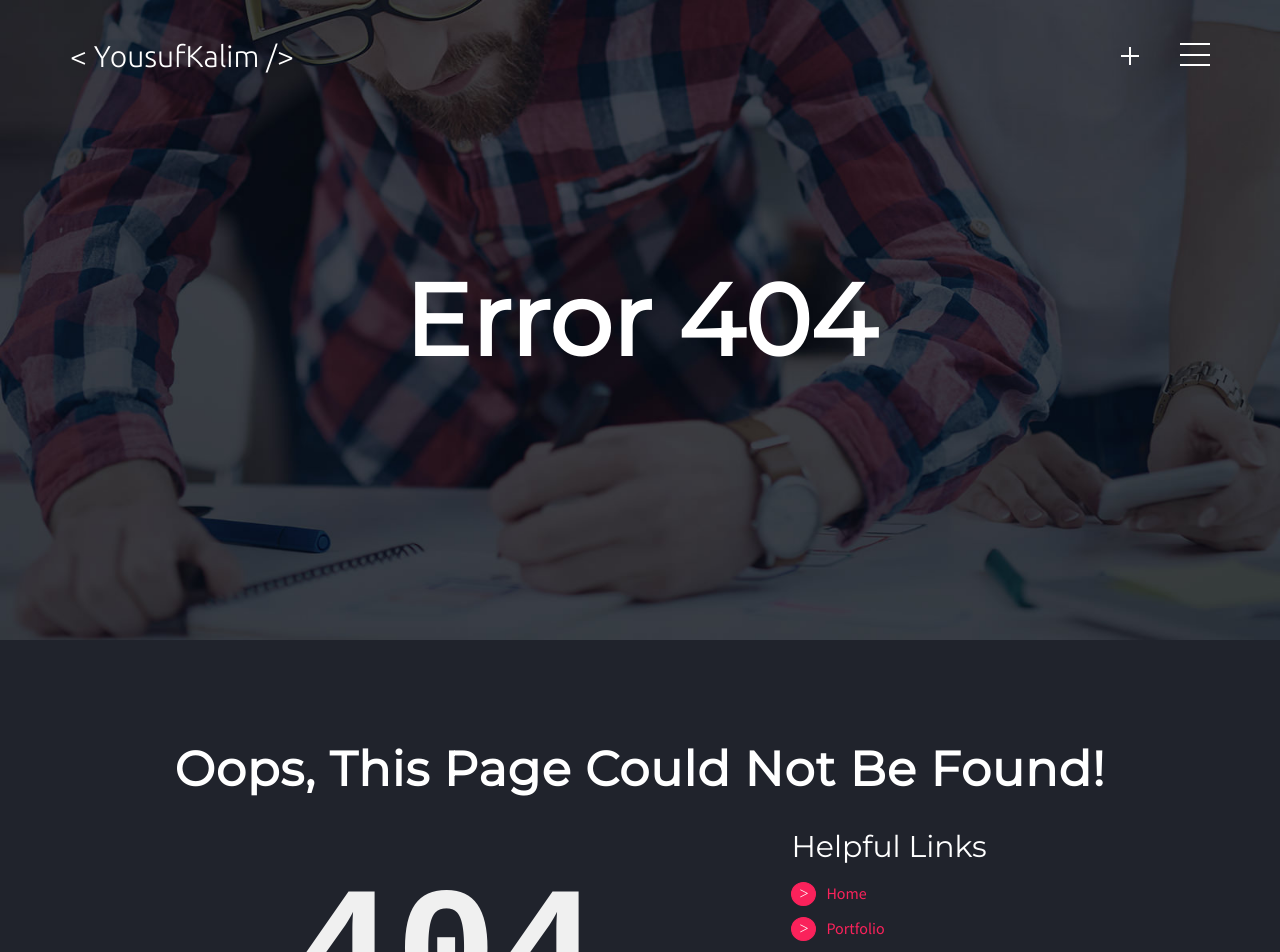
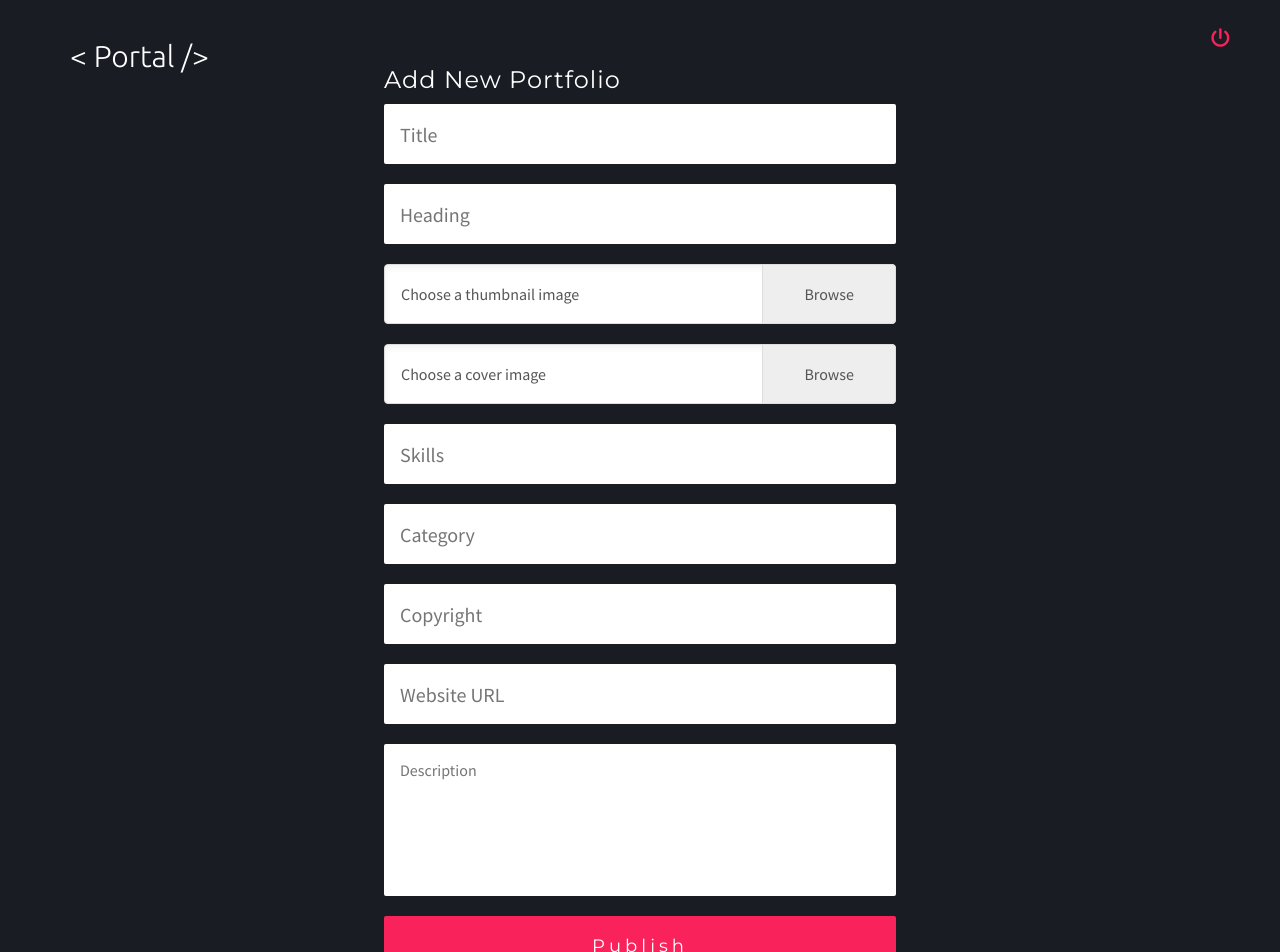
Before and after one commit to yousufkalim/portfolio-react, a React (Create React App) app: page /portal/portfolio in a window 1280 px wide. Shown: the top 952 px of the page. Built offline with nearby package versions, Linux system fonts and the light colour scheme.

Commit message:
working on portfolio post page

```diff
--- a/src/portal/Article.jsx
+++ b/src/portal/Article.jsx
@@ -94,7 +94,10 @@ function Article() {
 						cols="30"
 						rows="3"
 						placeholder="Description"
-					></textarea>
+						onChange={handleInput}
+					>
+						{blog.description}
+					</textarea>
 
 					{/* Ck Editor */}
 					<div className="post-editor">
--- /dev/null
+++ b/src/portal/Portfolio.jsx
@@ -0,0 +1,163 @@
+import React, { useState } from "react";
+import axios from "axios";
+
+import Nav from "./Nav";
+
+//Style
+import "./style/Portfolio.css";
+
+function Portfolio() {
+	//Initializing State
+	let [portfolio, setPortfolio] = useState({
+		title: "",
+		heading: "",
+		thumbnail: "",
+		cover: "",
+		skills: "",
+		category: "",
+		copyright: "",
+		weburl: "",
+		description: "",
+	});
+	let [submit, setSubmit] = useState("");
+
+	//Handle Input
+	const handleInput = (e) => {
+		setPortfolio((prev) => {
+			if (e.target.name === "thumbnail" || e.target.name === "cover") {
+				return {
+					...prev,
+					[e.target.name]: e.target.files[0],
+				};
+			} else {
+				return {
+					...prev,
+					[e.target.name]: e.target.value,
+				};
+			}
+		});
+	};
+
+	//Handle Submit
+	const handleSubmit = (e) => {
+		e.preventDefault();
+
+		const formData = new FormData();
+
+		for (const property in portfolio) {
+			formData.append(property, portfolio[property]);
+		}
+
+		axios
+			.post("/portfolio", formData)
+			.then(() => {
+				setSubmit(
+					<span className="success">
+						Got it, I'll contact you shortly, Thanks
+					</span>
+				);
+				setPortfolio({
+					title: "",
+					heading: "",
+					thumbnail: "",
+					cover: "",
+					skills: "",
+					category: "",
+					copyright: "",
+					weburl: "",
+					description: "",
+				});
+			})
+			.catch((err) => {
+				setSubmit(<span className="error">Opps an error accured</span>);
+			});
+	};
+
+	//Rendering Component
+	return (
+		<>
+			<Nav />
+
+			{/* Portfolio Form */}
+			<div className="portal-portfolio">
+				<form onSubmit={handleSubmit}>
+					<h2>Add New Portfolio</h2>
+					<input
+						type="text"
+						name="title"
+						placeholder="Title"
+						value={portfolio.title}
+						onChange={handleInput}
+					/>
+					<input
+						type="text"
+						name="heading"
+						placeholder="Heading"
+						value={portfolio.heading}
+						onChange={handleInput}
+					/>
+					<label class="file portal-thumbnail">
+						<input
+							type="file"
+							id="file"
+							name="thumbnail"
+							aria-label="File browser example"
+							onChange={handleInput}
+						/>
+						<span class="file-custom"></span>
+					</label>
+					<label class="file portal-cover">
+						<input
+							type="file"
+							id="file"
+							name="cover"
+							aria-label="File browser example"
+							onChange={handleInput}
+						/>
+						<span class="file-custom"></span>
+					</label>
+					<input
+						type="text"
+						name="skills"
+						placeholder="Skills"
+						value={portfolio.skills}
+						onChange={handleInput}
+					/>
+					<input
+						type="text"
+						name="category"
+						placeholder="Category"
+						value={portfolio.category}
+						onChange={handleInput}
+					/>
+					<input
+						type="text"
+						name="copyright"
+						placeholder="Copyright"
+						value={portfolio.copyright}
+						onChange={handleInput}
+					/>
+					<input
+						type="text"
+						name="weburl"
+						placeholder="Website URL"
+						value={portfolio.weburl}
+						onChange={handleInput}
+					/>
+					<textarea
+						name="description"
+						cols="30"
+						rows="6"
+						placeholder="Description"
+						onChange={handleInput}
+					>
+						{portfolio.description}
+					</textarea>
+					{<button type="submit">Publish</button>}
+				</form>
+			</div>
+		</>
+	);
+}
+
+export default Portfolio;
--- a/src/portal/style/Article.css
+++ b/src/portal/style/Article.css
@@ -2,7 +2,6 @@
 .post {
 	min-height: 100vh;
 	display: flex;
-	flex-direction: column;
 	align-items: center;
 }
 
--- /dev/null
+++ b/src/portal/style/Portfolio.css
@@ -0,0 +1,71 @@
+/* Main */
+.portal-portfolio {
+	min-height: 100vh;
+	display: flex;
+	align-items: center;
+	margin-top: 65px;
+}
+
+/* Form */
+.portal-portfolio form {
+	display: flex;
+	flex-direction: column;
+	justify-content: center;
+	align-items: center;
+	width: 40%;
+	margin: auto;
+}
+
+/* Heading */
+.portal-portfolio form h2 {
+	width: 100%;
+	font-family: "Montserrat", sans-serif;
+	font-weight: normal;
+	letter-spacing: 1px;
+	color: white;
+	text-align: left;
+}
+
+/* Image Upload Content */
+.portal-thumbnail .file-custom::after {
+	content: "Choose a thumbnail image" !important;
+}
+
+.portal-cover .file-custom::after {
+	content: "Choose a cover image" !important;
+}
+
+/* Inputs */
+.portal-portfolio form input {
+	height: 60px;
+	width: 100%;
+	border: none;
+	border-radius: 2px;
+	outline: none;
+	padding: 16px 16px;
+	font-size: 20px;
+	font-family: "Source Sans Pro", sans-serif;
+	color: #555c6e;
+	font-weight: normal;
+	transition: all 0.3s;
+	margin: 10px 0;
+}
+
+/* Text Area */
+.portal-portfolio form textarea {
+	width: 100%;
+	border: none;
+	border-radius: 2px;
+	outline: none;
+	padding: 16px 16px;
+	font-size: 16px;
+	font-family: "Source Sans Pro", sans-serif;
+	color: #555c6e;
+	font-weight: normal;
+	resize: none;
+	margin: 10px 0 20px 0;
+}
+
+.portal-portfolio form input:focus {
+	box-shadow: 0 0 10px rgba(255, 255, 255, 0.8);
+}
--- a/src/routes/PortalRoutes.js
+++ b/src/routes/PortalRoutes.js
@@ -5,6 +5,7 @@ import { Switch, Route } from "react-router-dom";
 //Component
 import ErrorPage from "../pages/ErrorPage";
 import Article from "../portal/Article";
+import Portfolio from "../portal/Portfolio";
 
 //Routing
 function PortalRoutes() {
@@ -12,6 +13,7 @@ function PortalRoutes() {
 		<Switch>
 			{/* Routes */}
 			<Route path="/portal/article" component={Article} />
+			<Route path="/portal/portfolio" component={Portfolio} />
 
 			{/* 404 Route */}
 			<Route path="/portal/*" component={ErrorPage} />
```
Also changed, not shown: 1 other file (tests, documents, lock files or other folders).
